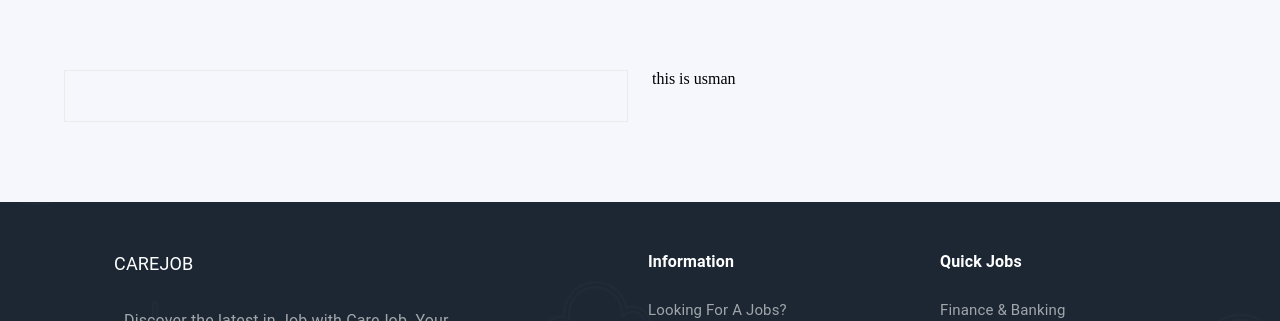
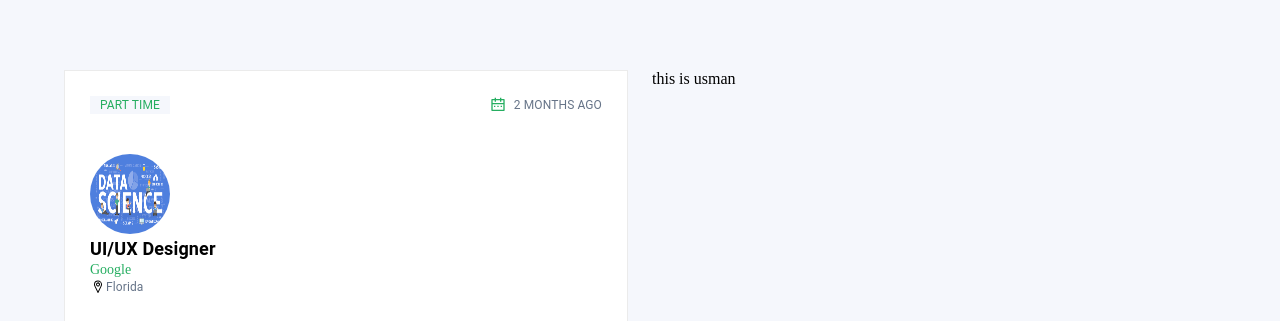
Before and after one commit to usmanjhumri/JobPortalWebApp, a React (Vite) app in the folder client/: page /jobs in a window 1280 px wide. Shown: the part 631-952 px from the top of the page. Built offline with nearby package versions, Linux system fonts and the light colour scheme.

Commit message:
working on job box style

```diff
--- a/client/src/Pages/Jobs/Jobs.jsx
+++ b/client/src/Pages/Jobs/Jobs.jsx
@@ -8,6 +8,9 @@ import KeyboardArrowDown from "@mui/icons-material/KeyboardArrowDown";
 import LocationOn from "@mui/icons-material/LocationOn";
 import jobsStyle from "./JobsStyle";
 import ArrowForwardIcon from '@mui/icons-material/ArrowForward';
+import { RiCalendar2Line } from "react-icons/ri";
+import DS from '../../assets/jobsIMGDataScience.jpg'
+import { VscLocation } from "react-icons/vsc";
 
 const Jobs = () => {
     return (
@@ -78,9 +81,48 @@ const Jobs = () => {
                     </Box>
                     <Grid container mt={6} spacing={3}>
                         <Grid item xs={12} md={6}>
-                            <Box sx={{ padding: "25px", border: "1px solid #ebebeb" }}>
-                                <Box>
-
+                            <Box sx={{ padding: "25px", border: "1px solid #ebebeb", background: "#FFF" }}>
+                                <Box sx={{
+                                    display: "flex",
+                                    justifyContent: "space-between",
+                                }}>
+                                    <Typography sx={jobsStyle.jobtime}>
+                                        PART TIME
+                                    </Typography>
+                                    <Box sx={jobsStyle.jobandcalendar}>
+                                        <RiCalendar2Line style={{ fontSize: "16px", color: "#26ae61" }} /> <Typography sx={jobsStyle.jobpostedDate}>
+                                            2 MONTHS AGO
+                                        </Typography>
+                                    </Box>
+                                </Box>
+                                <Box mt={5}>
+                                    <Box>
+                                        <img src={DS} alt="job picutre" width={80} height={80} style={{ borderRadius: "50%" }} />
+                                    </Box>
+                                    <Box>
+                                        <Typography variant="h4" sx={{
+                                            fontSize: "18px",
+                                            fontWeight: 700,
+                                        }}>
+                                            UI/UX Designer
+                                        </Typography>
+                                        <a href="http://google.com" style={{
+                                            textDecoration: "none",
+                                            color: "#26ae61",
+                                            margin: "2px 0",
+                                            textTransform: "capitalize",
+                                            fontSize: "14px"
+                                        }}>Google</a>
+                                        <Box sx={{
+                                            display: "flex",
+                                            alignItems: "center"
+                                        }}>
+                                            <VscLocation /> <Typography sx={{
+                                                color: "#667488",
+                                                fontSize: "12px"
+                                            }}>Florida</Typography>
+                                        </Box>
+                                    </Box>
                                 </Box>
                             </Box>
                         </Grid>
--- a/client/src/Pages/Jobs/JobsStyle.jsx
+++ b/client/src/Pages/Jobs/JobsStyle.jsx
@@ -13,5 +13,23 @@ const jobsStyle = {
         },
 
     },
+    jobpostedDate: {
+        fontSize: "12px",
+        color: "#667488",
+        fontWeight: 400
+    },
+    jobandcalendar: {
+        display: "flex",
+        alignItems: "center",
+        gap: 1
+    },
+    jobtime: {
+        fontSize: "12px",
+        color: "#26ae61",
+        fontWeight: 400,
+        background: "#f5f7fc",
+        padding: "0 10px",
+
+    },
 }
 export default jobsStyle
```
